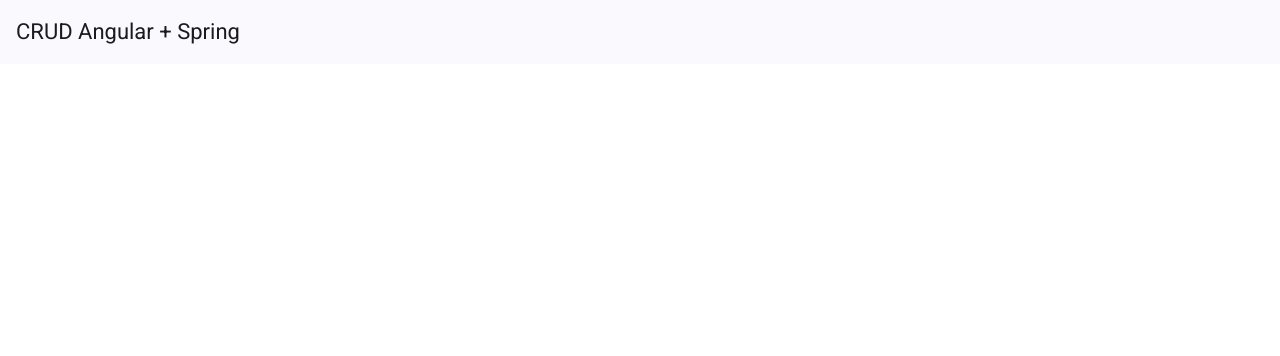
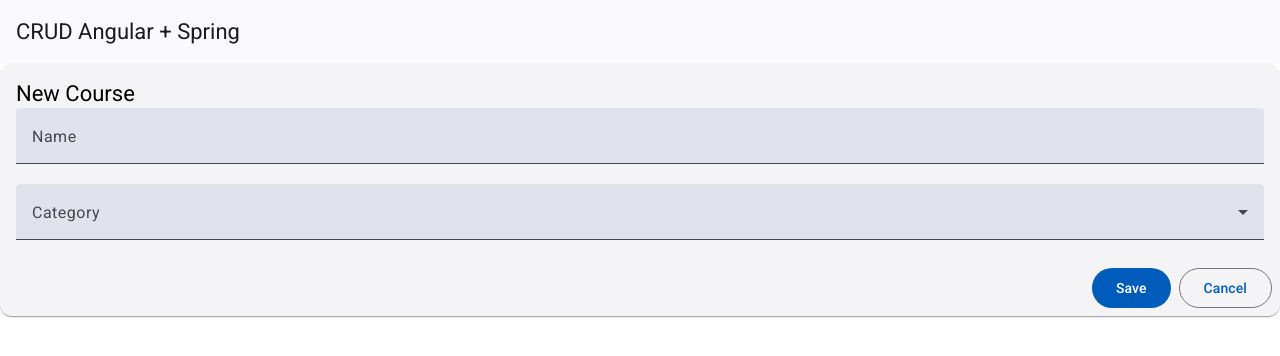
Before and after one commit to lsmcodes/angular-crud, an Angular app: page /courses/new in a window 1280 px wide. Before the commit this address led to /. Shown: the top 356 px of the page. Built offline with nearby package versions, Linux system fonts and the light colour scheme.

Commit message:
feat: add CourseFormComponent to create new courses with save and cancel actions

```diff
--- a/src/app/app.routes.ts
+++ b/src/app/app.routes.ts
@@ -1,4 +1,5 @@
 import { Routes } from '@angular/router';
+import { CourseFormComponent } from './components/course-form/course-form.component';
 
 export const routes: Routes = [
   {
@@ -13,4 +14,8 @@ export const routes: Routes = [
         (mod) => mod.CoursesComponent
       ),
   },
+  {
+    path: 'courses/new',
+    component: CourseFormComponent,
+  },
 ];
--- /dev/null
+++ b/src/app/components/course-form/course-form.component.html
@@ -0,0 +1,27 @@
+<mat-card class="card-container">
+  <mat-card-header>
+    <mat-card-title>New Course</mat-card-title>
+  </mat-card-header>
+
+  <mat-card-content>
+    <form [formGroup]="form">
+      <mat-form-field>
+        <mat-label>Name</mat-label>
+        <input matInput formControlName="name">
+      </mat-form-field>
+
+      <mat-form-field>
+        <mat-label>Category</mat-label>
+        <mat-select formControlName="category">
+          <mat-option value="front-end">Front-End</mat-option>
+          <mat-option value="back-end">Back-End</mat-option>
+        </mat-select>
+      </mat-form-field>
+    </form>
+  </mat-card-content>
+
+  <mat-card-actions>
+    <button mat-flat-button (click)="onSubmit()">Save</button>
+    <button mat-stroked-button (click)="onCancel()">Cancel</button>
+  </mat-card-actions>
+</mat-card>
--- /dev/null
+++ b/src/app/components/course-form/course-form.component.scss
@@ -0,0 +1,11 @@
+.mat-mdc-form-field {
+  width: 100%;
+}
+
+.mat-mdc-card-actions {
+  justify-content: end;
+}
+
+.mdc-button {
+  margin-left: .5rem;
+}
--- /dev/null
+++ b/src/app/components/course-form/course-form.component.ts
@@ -0,0 +1,61 @@
+import { Component, inject } from '@angular/core';
+import { FormGroup, NonNullableFormBuilder, ReactiveFormsModule } from '@angular/forms';
+import { MatButtonModule } from '@angular/material/button';
+import { MatCardModule } from '@angular/material/card';
+import { MatFormFieldModule } from '@angular/material/form-field';
+import { MatInputModule } from '@angular/material/input';
+import { MatSelectModule } from '@angular/material/select';
+import { MatSnackBar, MatSnackBarModule } from '@angular/material/snack-bar';
+import { CoursesService } from '../../services/courses.service';
+import { Location } from '@angular/common';
+
+@Component({
+  selector: 'app-course-form',
+  standalone: true,
+  imports: [
+    MatButtonModule,
+    MatCardModule,
+    MatFormFieldModule,
+    MatInputModule,
+    MatSelectModule,
+    MatSnackBarModule,
+    ReactiveFormsModule,
+  ],
+  templateUrl: './course-form.component.html',
+  styleUrl: './course-form.component.scss',
+})
+export class CourseFormComponent {
+  private coursesService: CoursesService = inject(CoursesService);
+  private formBuilder: NonNullableFormBuilder = inject(NonNullableFormBuilder);
+  private location: Location = inject(Location);
+  private snackBar: MatSnackBar = inject(MatSnackBar);
+
+  form: FormGroup = this.formBuilder.group({
+    name: [''],
+    category: [''],
+  });
+
+  onSubmit(): void {
+    this.coursesService.saveCourse(this.form.value).subscribe({
+      next: () => this.onSuccess(),
+      error: () => this.onError(),
+    });
+  }
+
+  onCancel(): void {
+    this.location.back();
+  }
+
+  private onError(): void {
+    this.snackBar.open('Error while saving course.', 'Close', {
+      duration: 5000,
+    });
+  }
+
+  private onSuccess(): void {
+    this.snackBar.open('The course was saved successfully!', 'Close', {
+      duration: 5000,
+    });
+    this.onCancel();
+  }
+}
--- a/src/app/components/courses-list/courses-list.component.html
+++ b/src/app/components/courses-list/courses-list.component.html
@@ -14,7 +14,7 @@
   <!--Actions Column-->
   <ng-container matColumnDef="actions">
     <mat-header-cell *matHeaderCellDef class="actions-column">
-      <button mat-flat-button>Add New</button>
+      <button mat-flat-button (click)="onAdd()">Add New</button>
     </mat-header-cell>
     <mat-cell *matCellDef="let element" class="actions-column">
       <button mat-icon-button aria-label="Edit course">
--- a/src/app/components/courses-list/courses-list.component.ts
+++ b/src/app/components/courses-list/courses-list.component.ts
@@ -1,8 +1,9 @@
-import { Component, Input } from '@angular/core';
+import { Component, inject, Input } from '@angular/core';
 import { MatIconModule } from '@angular/material/icon';
 import { MatTableModule } from '@angular/material/table';
 import { Course } from '../../models/Course';
 import { MatButtonModule } from '@angular/material/button';
+import { ActivatedRoute, Router } from '@angular/router';
 
 @Component({
   selector: 'app-courses-list',
@@ -13,5 +14,12 @@ import { MatButtonModule } from '@angular/material/button';
 })
 export class CoursesListComponent {
   @Input() courses: Course[] = [];
-  displayedColumns = ['name', 'category', 'actions'];
+  displayedColumns: string[] = ['name', 'category', 'actions'];
+
+  private route: ActivatedRoute = inject(ActivatedRoute);
+  private router: Router = inject(Router);
+
+  onAdd(): void {
+    this.router.navigate(['new'], { relativeTo: this.route });
+  }
 }
--- a/src/app/services/courses.service.ts
+++ b/src/app/services/courses.service.ts
@@ -1,6 +1,6 @@
 import { HttpClient } from '@angular/common/http';
 import { inject, Injectable } from '@angular/core';
-import { first } from 'rxjs';
+import { first, Observable } from 'rxjs';
 import { Course } from '../models/Course';
 
 @Injectable({
@@ -12,7 +12,11 @@ export class CoursesService {
 
   constructor() {}
 
-  getCourses() {
+  getCourses(): Observable<Course[]> {
     return this.httpClient.get<Course[]>(this.API).pipe(first());
   }
+
+  saveCourse(course: Partial<Course>): Observable<Course> {
+    return this.httpClient.post<Course>(this.API, course).pipe(first());
+  }
 }
```
Also changed, not shown: 1 other file (tests, documents, lock files or other folders).
